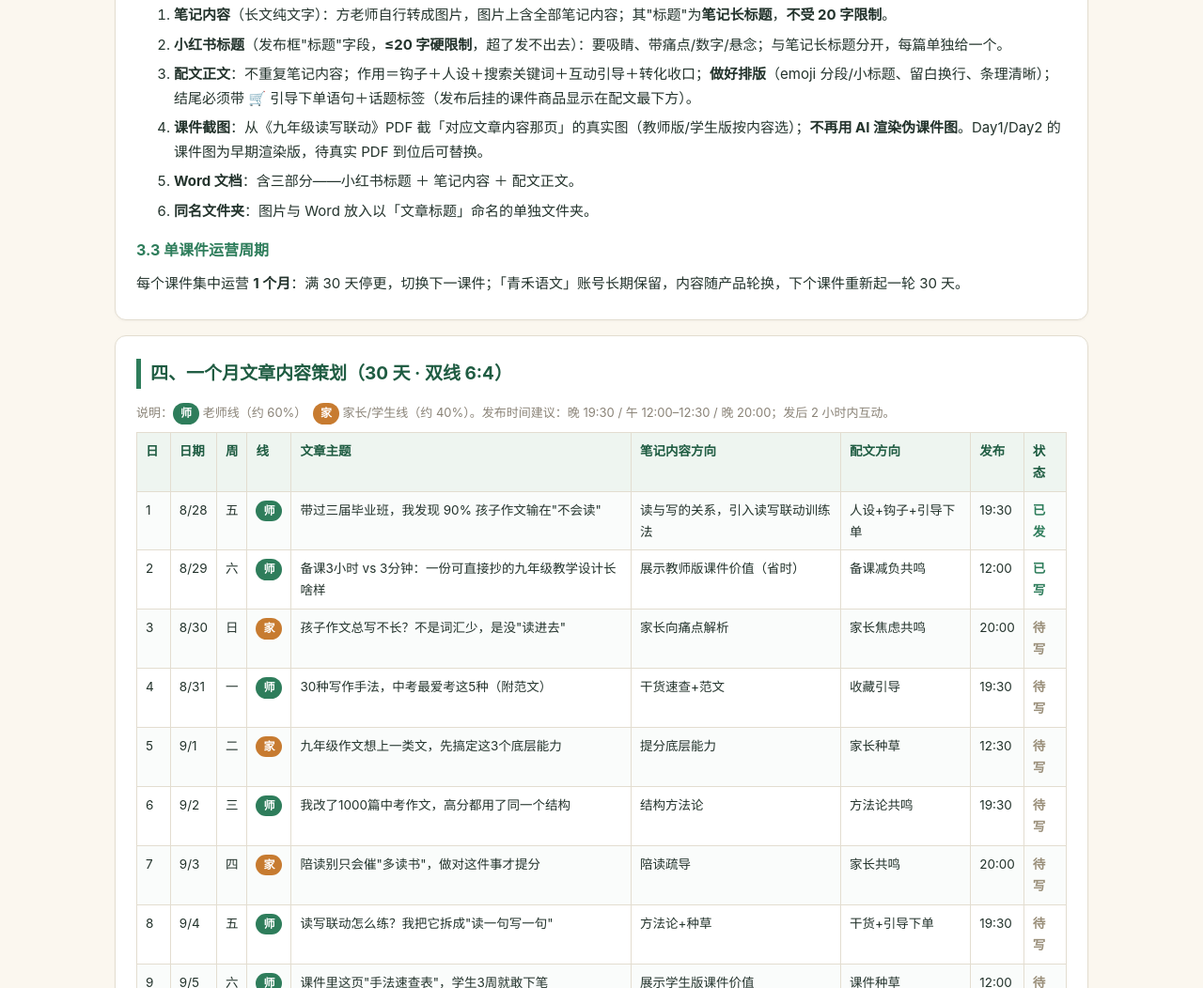
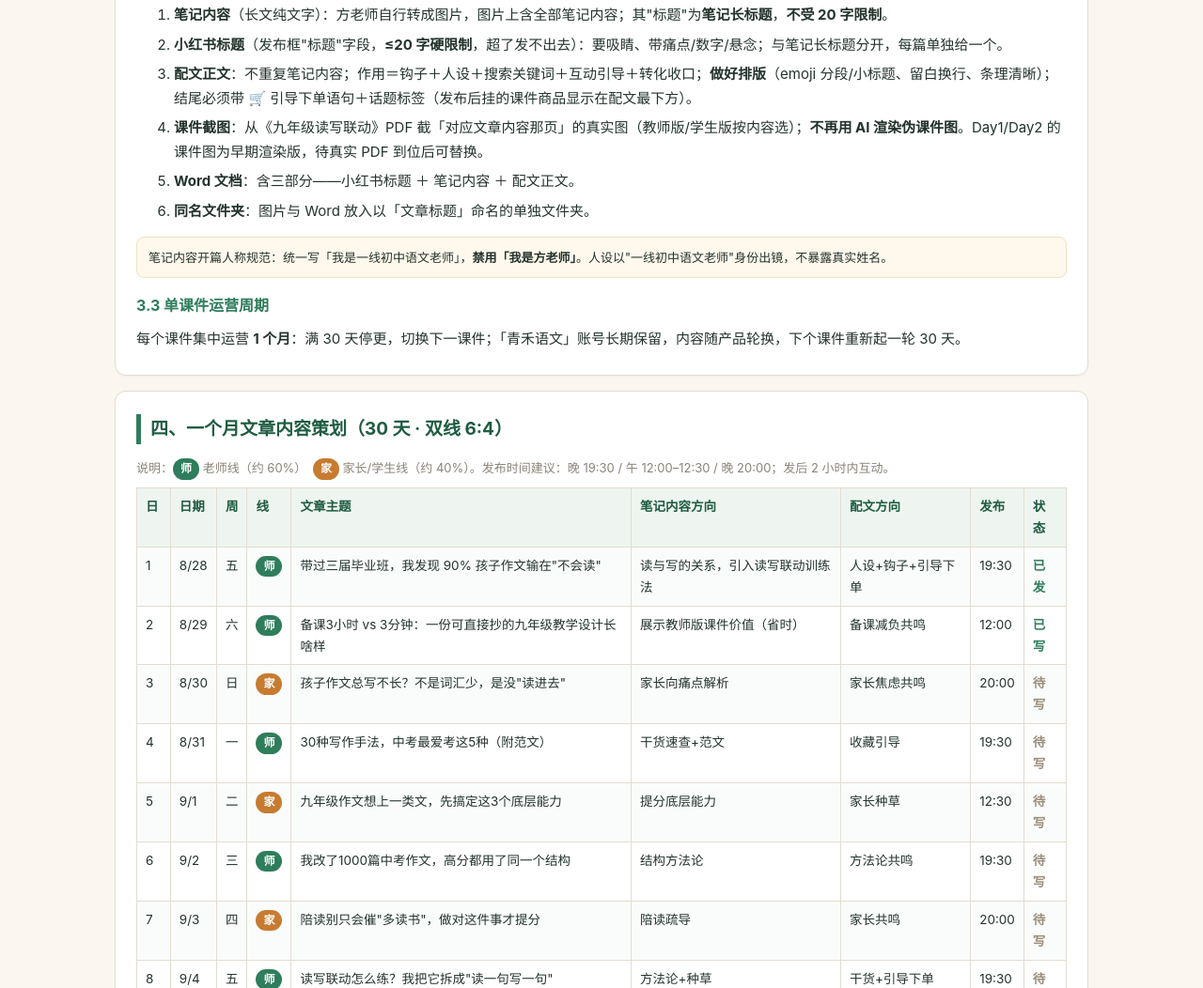
Before and after one commit to zhengchengbo/xinghuo-ops-plan, a plain HTML site: page index.html in a window 1280 px wide. Shown: the part 879-1931 px from the top of the page at 94% size. Drawn offline with Linux system fonts and the light colour scheme.

Commit message:
笔记内容人称规范：禁用「我是方老师」，统一「我是一线初中语文老师」

```diff
--- a/index.html
+++ b/index.html
@@ -77,6 +77,7 @@
         <li><b>Word 文档</b>：含三部分——小红书标题 ＋ 笔记内容 ＋ 配文正文。</li>
         <li><b>同名文件夹</b>：图片与 Word 放入以「文章标题」命名的单独文件夹。</li>
       </ol>
+      <div class="note">笔记内容开篇人称规范：统一写「我是一线初中语文老师」，<b>禁用「我是方老师」</b>。人设以"一线初中语文老师"身份出镜，不暴露真实姓名。</div>
     <h3>3.3 单课件运营周期</h3>
     <p>每个课件集中运营 <b>1 个月</b>：满 30 天停更，切换下一课件；「青禾语文」账号长期保留，内容随产品轮换，下个课件重新起一轮 30 天。</p>
   </section>
```
